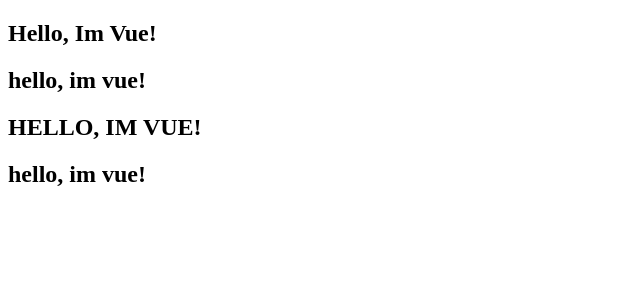
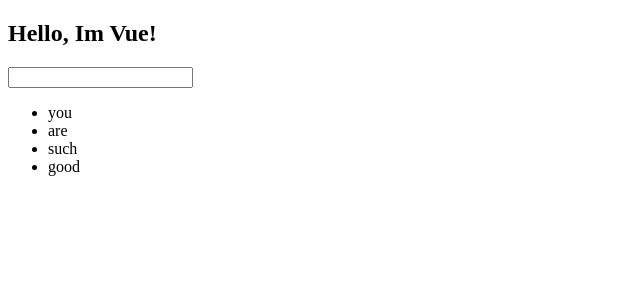
Before and after one commit to sochief/vue-app, a Vue app: page / in a window 1280 px wide. Shown: the top 300 px of the page, without its empty margins (0-640 px from the left). Built offline with nearby package versions, Linux system fonts and the light colour scheme.

Commit message:
List filtering

```diff
--- a/src/App.vue
+++ b/src/App.vue
@@ -1,9 +1,10 @@
 <template>
   <div>
     <h2>{{ title }}</h2>
-    <h2>{{ title | lowercase }}</h2>
-    <h2>{{ title | uppercase }}</h2>
-    <h2>{{ title | uppercase | lowercase }}</h2>
+    <input type="text" v-model="searchName" />
+    <ul>
+      <li v-for="name of filteredNames" v-bind:key="name.id">{{ name }}</li>
+    </ul>
   </div>
 </template>
 
@@ -13,6 +14,8 @@
   data() {
     return {
       title: "Hello, Im Vue!",
+      searchName: "",
+      names: ["you", "are", "such", "good"],
     };
   },
   filters: {
@@ -23,6 +26,13 @@
       return value.toLowerCase();
     },
   },
+  computed: {
+    filteredNames() {
+      return this.names.filter((name) => {
+        return name.indexOf(this.searchName) !== -1;
+      });
+    },
+  },
 };
 </script>
 
```
